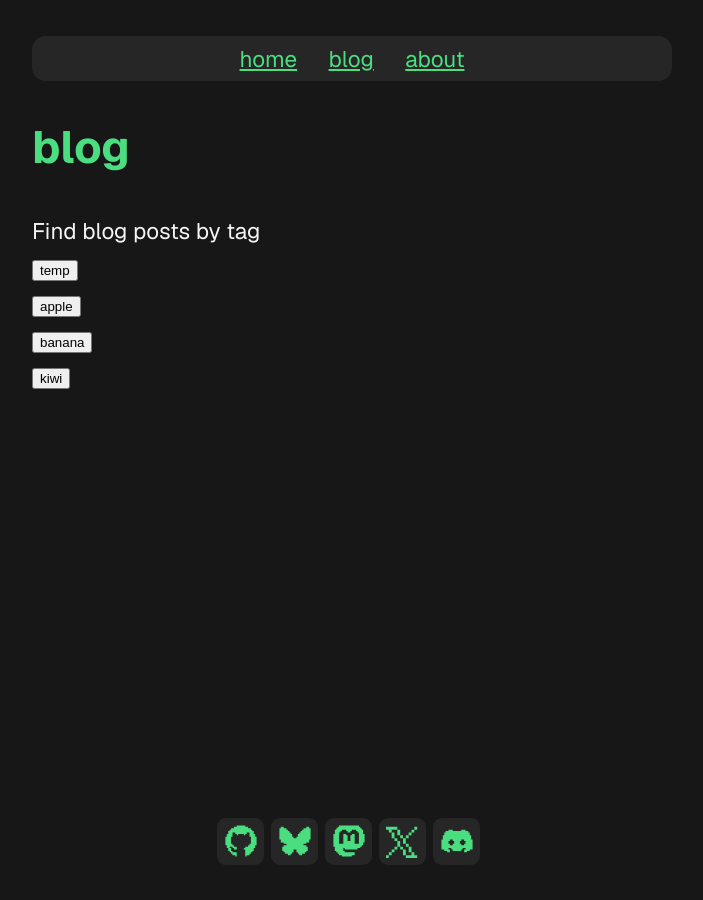
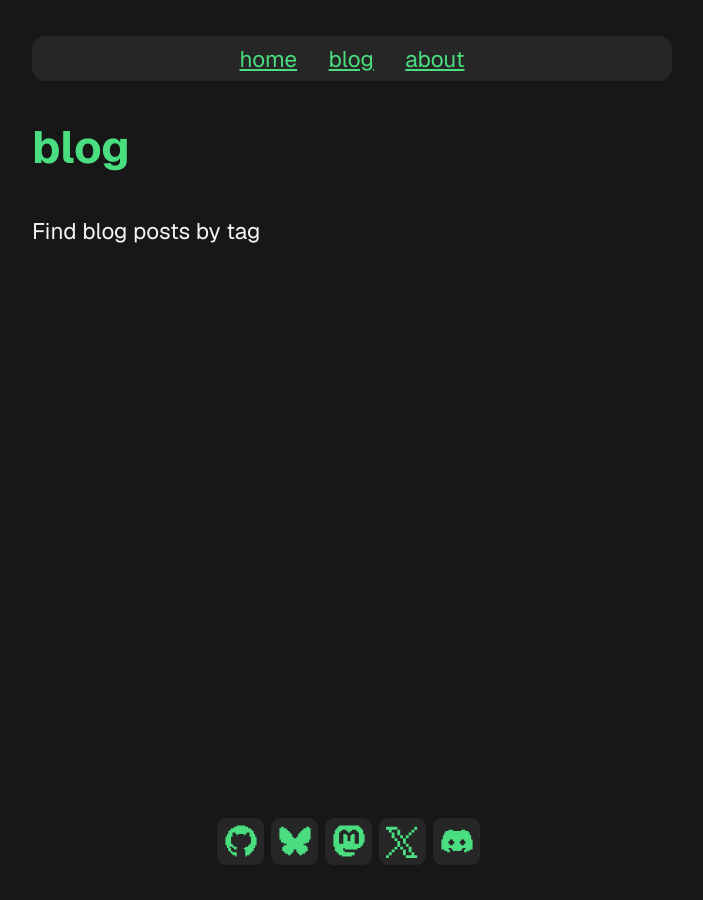
Before and after one commit to libremelon/libremelon.github.io, a Jekyll site: the page built from blog.html, in a window 1280 px wide. Shown: the whole page, without its empty margins (288-991 px from the left). Built offline with Jekyll 4.4.1, drawn with Linux system fonts in a browser that asks for light colours.

Commit message:
refractor(blog): rm tag btn creation & btn click to print tag to console functionality

```diff
--- a/blog.html
+++ b/blog.html
@@ -6,19 +6,5 @@ description: find all my blog posts here :D
 
 <link rel="stylesheet" href="{{ site.baseurl }}/assets/css/blog.css" />
 <h1 id="strong">{{ page.title }}</h1>
-<script>
-  function displayPosts(tag) {
-    console.log(`${tag} clicked`);
-  }
-</script>
+
 <span>Find blog posts by tag</span>
-
-<ul>
-  {% for tag in site.tags %}
-  <li>
-    <button type="button" onclick="displayPosts(`{{ tag | first }}`)">
-      {{ tag | first }}
-    </button>
-  </li>
-  {% endfor %}
-</ul>
```
